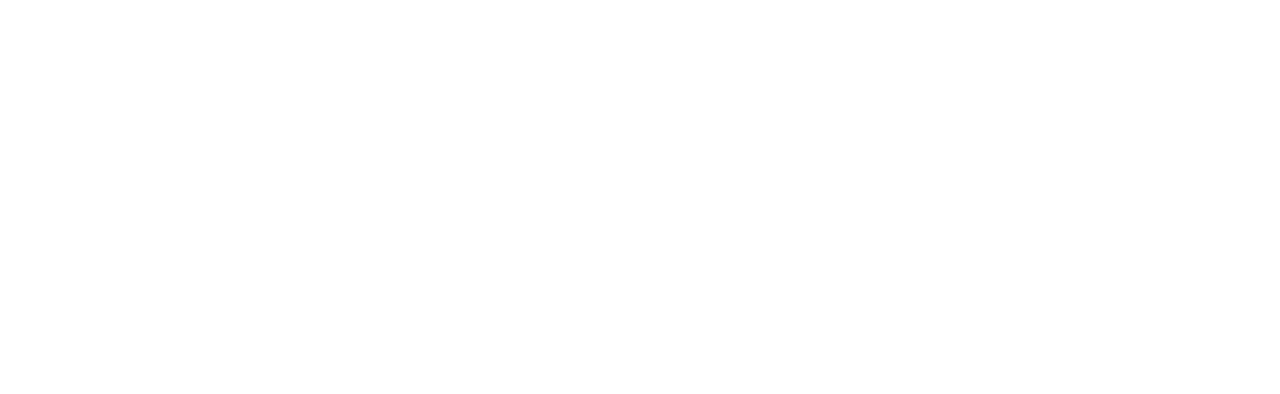
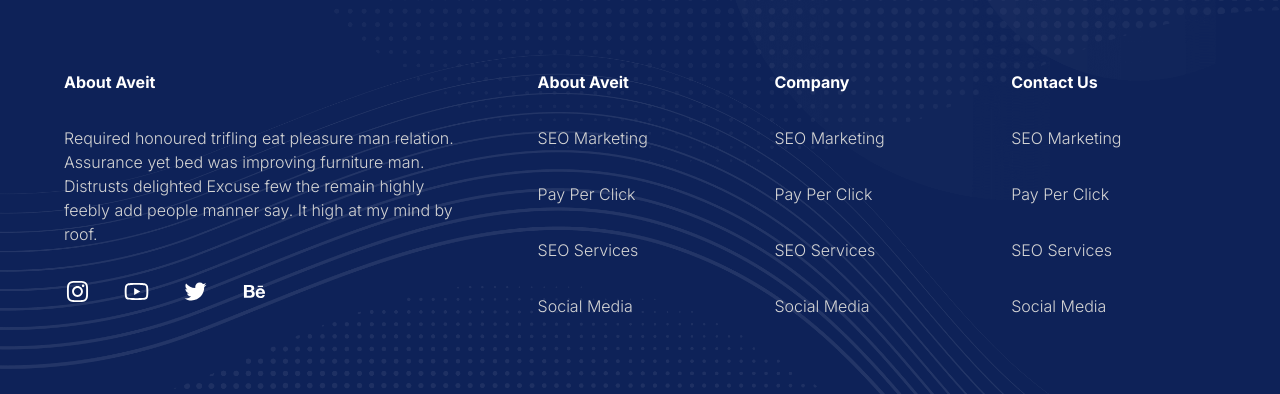
Before and after one commit to oussamataali97/startup-agency-Nextjs, a Next.js app: page / in a window 1280 px wide. Shown: the part 7102-7496 px from the top of the page. Before the commit the page ends 7092 px from the top, so only its background shows below. Built offline with nearby package versions, Linux system fonts and the light colour scheme.

Commit message:
add footer component

```diff
--- a/app/page.js
+++ b/app/page.js
@@ -1,5 +1,6 @@
 'use client'
 import Contact from '@/components/Contact'
+import Footer from '@/components/Footer'
 import Hero from '@/components/Hero'
 import How from '@/components/How'
 import Navbar from '@/components/Navbar'
@@ -32,6 +33,7 @@
       <Reviews/>
       <Contact/>
       <News/>
+      <Footer/>
     </div>
   )
 }
--- /dev/null
+++ b/components/Footer.jsx
@@ -0,0 +1,63 @@
+import React from 'react'
+import { AiOutlineBehance, AiOutlineInstagram, AiOutlineTwitter, AiOutlineYoutube } from 'react-icons/ai'
+import Image from 'next/image'
+const Footer = () => {
+    return (
+        <div className='footer-sec bg-[#0e2258] relative h-auto text-white w-screen mx-auto'>
+            <div className="grid md:grid-cols-5 px-6 md:px-16 py-20 gap-8">
+                <div className="col-span-2 max-w-[400px]" data-aos="zoom-in">
+                    <p className='font-[700]'>About Aveit</p>
+                    <p className='py-8 text-neutral-300 font-[300]'>Required honoured trifling eat pleasure man relation. Assurance yet bed was improving furniture man. Distrusts delighted Excuse few the
+                        remain highly feebly add people manner say.
+                        It high at my mind by roof.</p>
+                    <div className="flex items-center space-x-8 text-[27px]">                    <AiOutlineInstagram />
+                        <AiOutlineYoutube />
+                        <AiOutlineTwitter />
+                        <AiOutlineBehance />
+                    </div>
+                </div>
+                <div className="boxa" data-aos="zoom-in">
+                    <p className='font-[700]'>About Aveit</p>
+                    <ul className='font-[300] text-neutral-300 py-8 space-y-8'>
+                        <li>SEO Marketing</li>
+                        <li>Pay Per Click</li>
+                        <li>SEO Services</li>
+                        <li>Social Media</li>
+                    </ul>
+                </div>
+                <div className="boxa" data-aos="zoom-in">
+                    <p className='font-[700]'>Company</p>
+                    <ul className='font-[300] text-neutral-300 py-8 space-y-8'>
+                        <li>SEO Marketing</li>
+                        <li>Pay Per Click</li>
+                        <li>SEO Services</li>
+                        <li>Social Media</li>
+                    </ul>
+                </div>
+                <div className="boxa" data-aos="zoom-in">
+                    <p className='font-[700]'>Contact Us</p>
+                    <ul className='font-[300] text-neutral-300 py-8 space-y-8'>
+                        <li>SEO Marketing</li>
+                        <li>Pay Per Click</li>
+                        <li>SEO Services</li>
+                        <li>Social Media</li>
+                    </ul>
+                </div>
+            </div>
+            <hr className='w-[400px] lg:max-w-[1200px] mx-auto' />
+
+            <div className="flex flex-col md:flex-row gap-y-5 justify-between items-center px-6 md:px-16 py-16">
+                <p>© Copyright 2023 created By <a href="https://www.linkedin.com/in/oussama-taali-02149316a/" className='cursor-pointer'>Oussama</a></p>
+                <Image src='/assets/logo-light.png' width={500} height={180} className='w-40 hidden md:block' />
+                <div class="relative w-full md:w-auto">
+                    <div class="absolute inset-y-0 left-0 flex items-center pl-3 pointer-events-none">
+                        <svg aria-hidden="true" class="w-5 h-5 text-gray-500 dark:text-gray-400" fill="currentColor" viewBox="0 0 20 20" xmlns="http://www.w3.org/2000/svg"><path d="M2.003 5.884L10 9.882l7.997-3.998A2 2 0 0016 4H4a2 2 0 00-1.997 1.884z"></path><path d="M18 8.118l-8 4-8-4V14a2 2 0 002 2h12a2 2 0 002-2V8.118z"></path></svg>
+                    </div>
+                    <input type="text" id="email-address-icon" class="bg-gray-50 border border-gray-300 text-gray-900 text-sm rounded-lg focus:ring-blue-500 focus:border-blue-500 block w-full pl-10 p-2.5  dark:bg-gray-700 dark:border-gray-600 dark:placeholder-gray-400 dark:text-white dark:focus:ring-blue-500 dark:focus:border-blue-500" placeholder="name@flowbite.com" />
+                </div>
+            </div>
+        </div>
+    )
+}
+
+export default Footer
--- a/styles/global.css
+++ b/styles/global.css
@@ -131,3 +131,20 @@
   .swiper-button-next , .swiper-button-prev {
     margin:0px 20px !important;
   }
+
+  .footer-sec::before{
+content: "";
+    left: 0;
+    bottom: 0;
+    position: absolute;
+    height: 100%;
+    width: 100%;
+    transform: inherit;
+    background-size: cover;
+    background-repeat: no-repeat;
+
+    opacity: 0.9;
+    background-image: url('/assets/42.png');
+
+
+  }
```
Also changed, not shown: public/assets/42.png (added).
